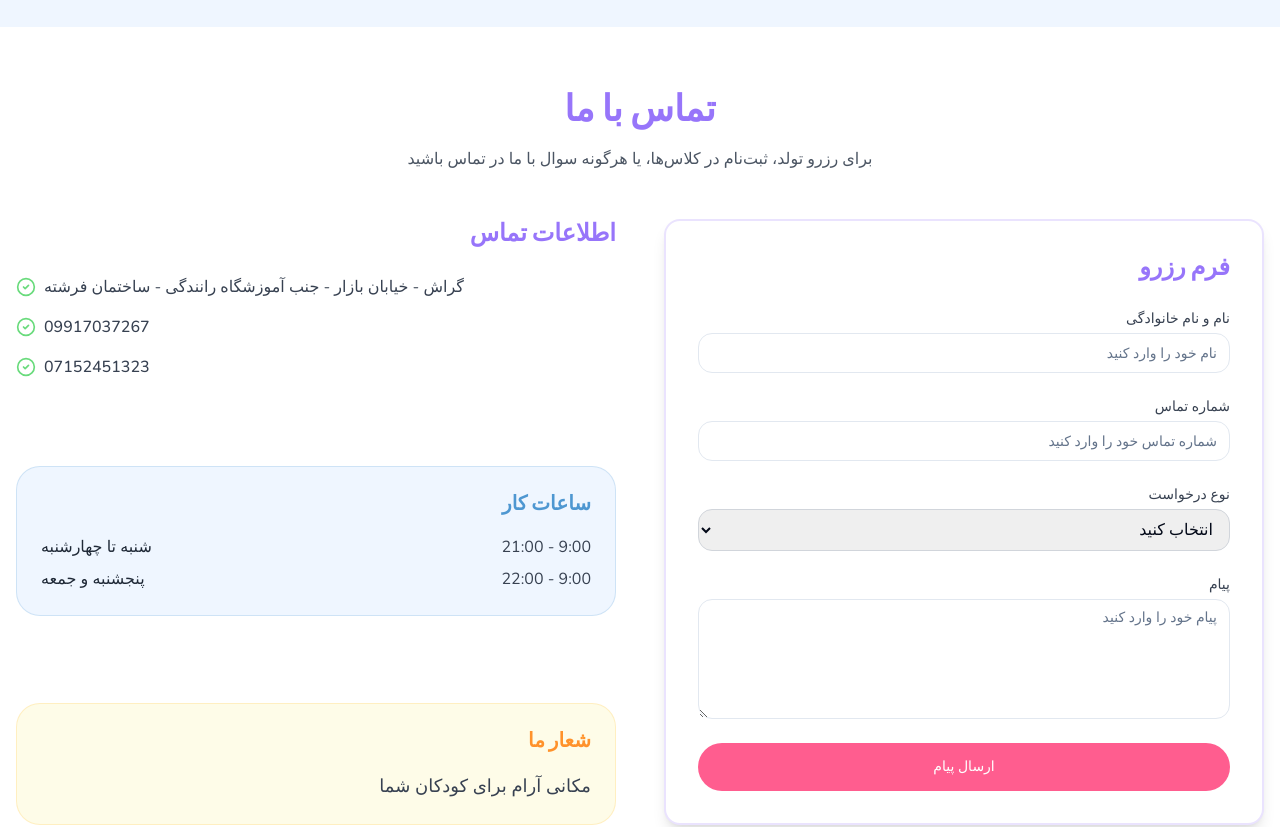
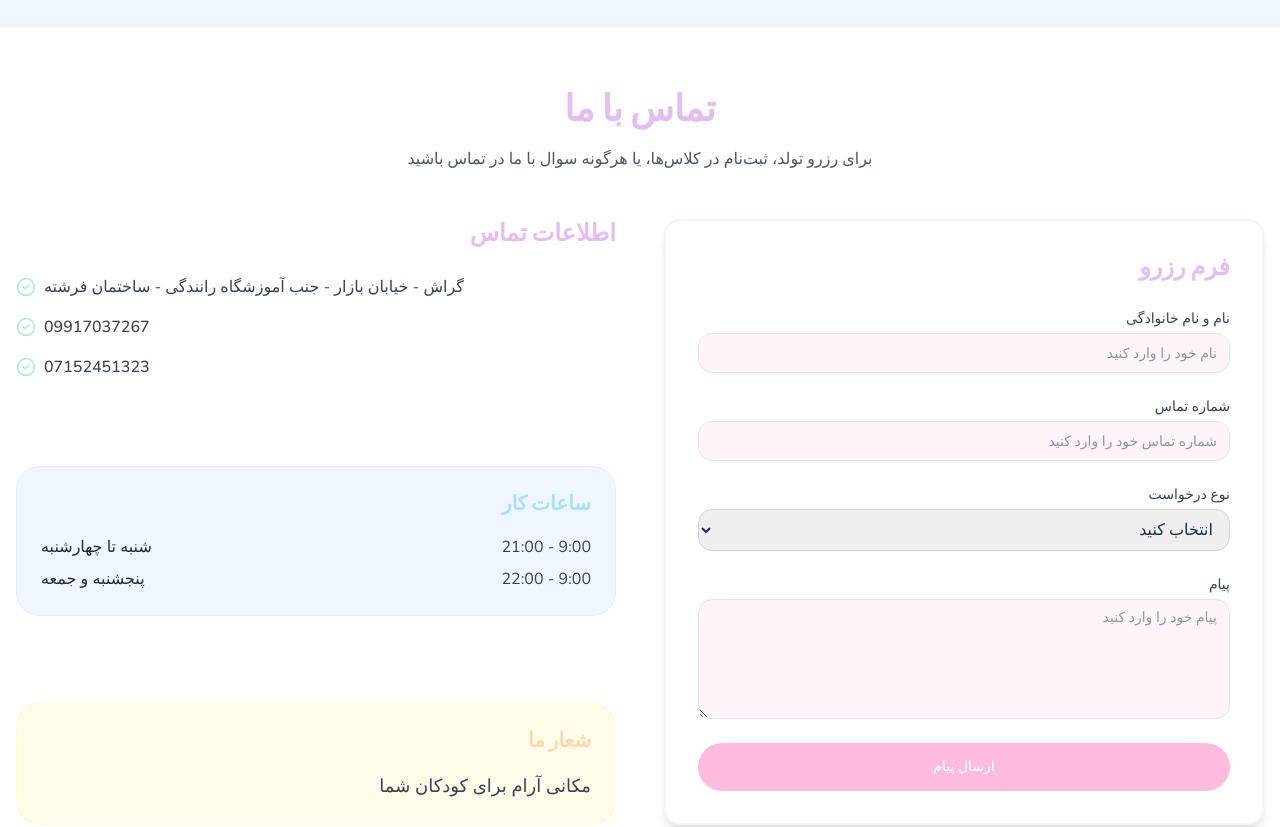
Before and after one commit to iRazavi/fereshteh-fun-world, a React (Vite) app: page / in a window 1280 px wide. Shown: the part 2157-2984 px from the top of the page. Built offline with nearby package versions, Linux system fonts and the light colour scheme.

Commit message:
Refactor: Apply a more whimsical color scheme
Adjust the color palette to be more fantastical and pastel-like.

```diff
--- a/src/index.css
+++ b/src/index.css
@@ -7,65 +7,65 @@
 
 @layer base {
   :root {
-    --background: 0 0% 100%;
-    --foreground: 222.2 84% 4.9%;
+    --background: 340 100% 98%;
+    --foreground: 222 47% 22%;
 
     --card: 0 0% 100%;
-    --card-foreground: 222.2 84% 4.9%;
+    --card-foreground: 222 47% 22%;
 
     --popover: 0 0% 100%;
-    --popover-foreground: 222.2 84% 4.9%;
+    --popover-foreground: 222 47% 22%;
 
-    --primary: 271 76% 53%;
+    --primary: 293 69% 79%;
     --primary-foreground: 210 40% 98%;
 
-    --secondary: 52 98% 77%;
-    --secondary-foreground: 222.2 47.4% 11.2%;
+    --secondary: 169 100% 89%;
+    --secondary-foreground: 222 47% 22%;
 
-    --accent: 349 89% 60%;
-    --accent-foreground: 210 40% 98%;
+    --accent: 49 96% 89%;
+    --accent-foreground: 222 47% 22%;
 
-    --muted: 210 40% 96.1%;
-    --muted-foreground: 215.4 16.3% 46.9%;
+    --muted: 340 70% 96%;
+    --muted-foreground: 215 16% 60%;
 
-    --destructive: 0 84.2% 60.2%;
+    --destructive: 0 84% 60%;
     --destructive-foreground: 210 40% 98%;
 
-    --border: 214.3 31.8% 91.4%;
-    --input: 214.3 31.8% 91.4%;
-    --ring: 271 76% 53%;
+    --border: 340 70% 93%;
+    --input: 214 31% 91%;
+    --ring: 293 69% 79%;
 
     --radius: 1rem;
   }
 
   .dark {
-    --background: 222.2 84% 4.9%;
+    --background: 222 47% 12%;
     --foreground: 210 40% 98%;
 
-    --card: 222.2 84% 4.9%;
+    --card: 222 47% 12%;
     --card-foreground: 210 40% 98%;
 
-    --popover: 222.2 84% 4.9%;
+    --popover: 222 47% 12%;
     --popover-foreground: 210 40% 98%;
 
-    --primary: 271 76% 53%;
-    --primary-foreground: 222.2 47.4% 11.2%;
+    --primary: 293 69% 79%;
+    --primary-foreground: 222 47% 12%;
 
-    --secondary: 52 98% 77%;
-    --secondary-foreground: 210 40% 98%;
+    --secondary: 169 100% 89%;
+    --secondary-foreground: 222 47% 12%;
 
-    --accent: 349 89% 60%;
-    --accent-foreground: 210 40% 98%;
+    --accent: 49 96% 89%;
+    --accent-foreground: 222 47% 12%;
 
-    --muted: 217.2 32.6% 17.5%;
-    --muted-foreground: 215 20.2% 65.1%;
+    --muted: 217 32% 18%;
+    --muted-foreground: 215 20% 70%;
 
-    --destructive: 0 62.8% 30.6%;
+    --destructive: 0 63% 31%;
     --destructive-foreground: 210 40% 98%;
 
-    --border: 217.2 32.6% 17.5%;
-    --input: 217.2 32.6% 17.5%;
-    --ring: 271 76% 53%;
+    --border: 217 32% 18%;
+    --input: 217 32% 18%;
+    --ring: 293 69% 79%;
   }
 }
 
--- a/tailwind.config.ts
+++ b/tailwind.config.ts
@@ -68,12 +68,12 @@ export default {
 					ring: 'hsl(var(--sidebar-ring))'
 				},
                 kid: {
-                    blue: '#4E97D1',
-                    pink: '#FF5D8F',
-                    yellow: '#FFD166',
-                    green: '#69DB7C',
-                    purple: '#9775FA',
-                    orange: '#FF922B',
+                    blue: '#A6E1FA', // آبی پاستیلی
+                    pink: '#FFBCDC', // صورتی پاستیلی
+                    yellow: '#FFF3B0', // زرد پاستیلی
+                    green: '#B5EAD7', // سبز پاستیلی
+                    purple: '#E2BEF1', // بنفش پاستیلی
+                    orange: '#FFD8B1', // نارنجی پاستیلی
                 },
 			},
 			borderRadius: {
```
